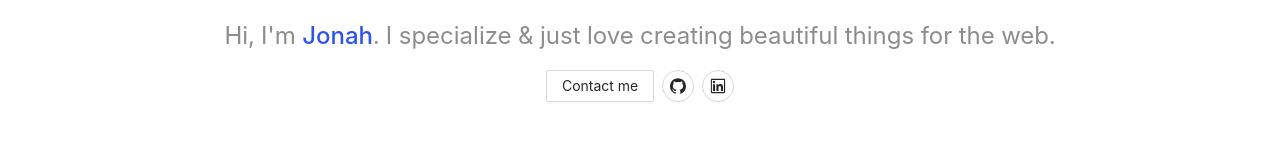
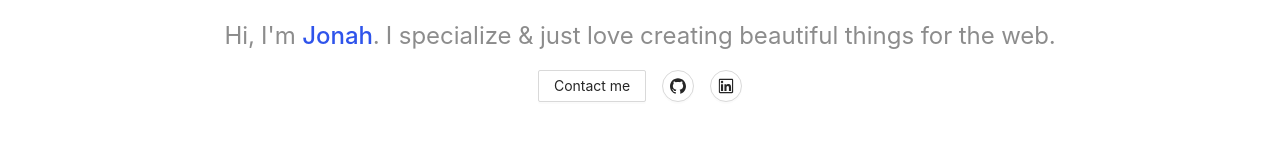
Before and after one commit to jonahlouis4/Portfolio-v3, a React (Create React App) app: page / in a window 1280 px wide. Shown: the part 231-381 px from the top of the page. Built offline with nearby package versions, Linux system fonts and the light colour scheme.

Commit message:
Changed spacing for call to action

```diff
--- a/src/components/Introduction.js
+++ b/src/components/Introduction.js
@@ -72,7 +72,7 @@ const Introduction = () => {
             <div
             >
                 <Space
-                size="small"
+                size="middle"
                 >
                     <motion.div
                     variants={elementVariant}
```
Also changed, not shown: 1 other file (tests, documents, lock files or other folders).
